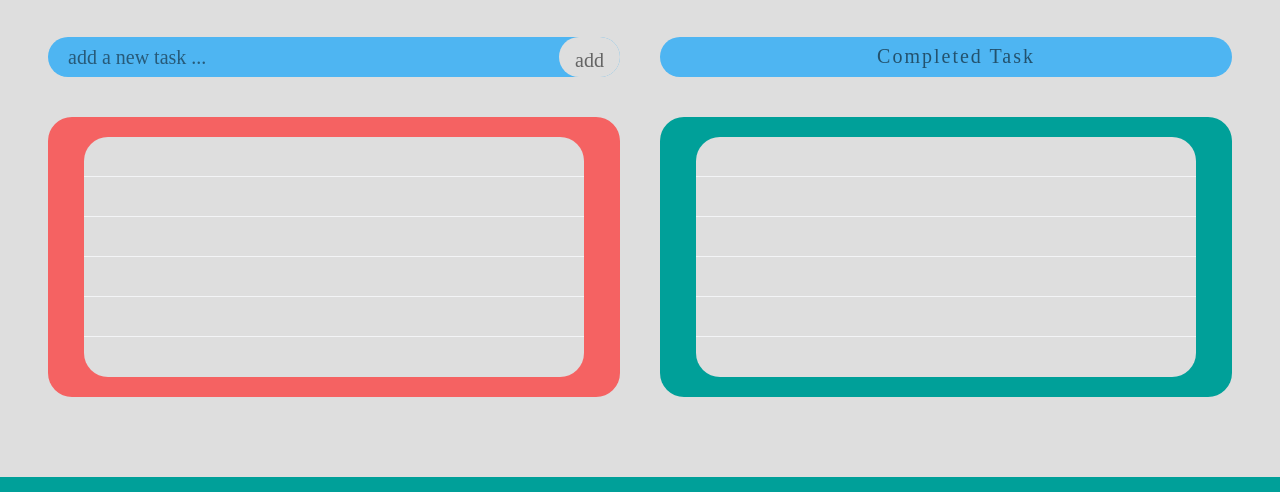
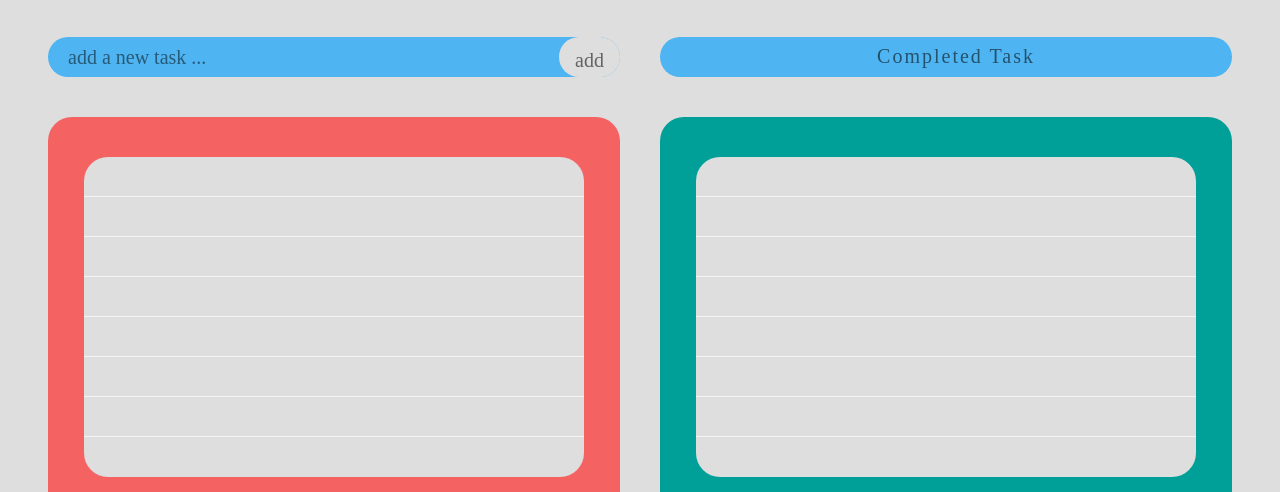
Before and after one commit to hivadi-dev/todo-list, a plain HTML site: page index2.html in a window 1280 px wide. Shown: the part 103-595 px from the top of the page. Drawn offline with nearby package versions, Linux system fonts and the light colour scheme; a web font is replaced by a local one.

Commit message:
Update index2.html

```diff
--- a/index2.html
+++ b/index2.html
@@ -15,7 +15,7 @@
   <link rel="stylesheet" href="css/output.css">
 </head>
 
-<body  class="bg-[#DEDEDE] min-h-screen">
+<body  class="bg-[#DEDEDE] ">
 
   <div class="flex px-12 h-[100px]  ">
     <div class="hidden lg:flex lg:w-1/4  gap-16 justify-start items-center">
@@ -26,7 +26,7 @@
     <div class="hidden lg:flex w-1/4 justify-end items-center"><span id="toggle" class="text-[30px]"><i class="ri-moon-line"></i></span></div>
   </div>
 
-  <div class="w-full flex flex-col h-[400px] lg:flex-row gap-10  px-12">
+  <div class="w-full flex flex-col h-auto lg:flex-row gap-10  px-12">
 
     <div class="flex flex-col pt-10 w-full min-h-[400px] gap-10 ">
       <div class="w-full h-10 flex justify-between bg-[#4EB5F2]  rounded-3xl">
@@ -34,8 +34,10 @@
         <button class="text-[16px] lg:text-[20px] text-[#0000008c] bg-[#DEDEDE] px-4 py-2 rounded-3xl hover:bg-[#185ABD] hover:text-white duration-200">add </button>
       </div>
       <div class="w-full h-[400px] bg-[#F56262] flex justify-center items-center rounded-3xl ">
-        <div class="w-[350px]  md:w-[650px] lg:w-[500px] h-60 bg-[#DEDEDE]  rounded-3xl ">
+        <div class="w-[350px]  md:w-[650px] lg:w-[500px] h-80 bg-[#DEDEDE]  rounded-3xl ">
           <ul id="do" class="w-full h-full rounded-3xl ">
+            <li class="w-full h-10 border-b border-b-gray-100 flex items-center px-3 line dark:text-black "></li>
+            <li class="w-full h-10 border-b border-b-gray-100 flex items-center px-3 line dark:text-black "></li>
             <li class="w-full h-10 border-b border-b-gray-100 flex items-center px-3 line dark:text-black "></li>
             <li class="w-full h-10 border-b border-b-gray-100 flex items-center px-3 line dark:text-black "></li>
             <li class="w-full h-10 border-b border-b-gray-100 flex items-center px-3 line dark:text-black "></li>
@@ -49,15 +51,17 @@
     </div>
 
     <div class="flex flex-col pt-10 w-full min-h-[400px] gap-10">
-      <div class="w-full flex justify-center h-14 text-[20px] text-[#0000008c] ps-5 tracking-widest pt-1 bg-[#4EB5F2] rounded-3xl ">Completed Task</div>
+      <div class="w-full flex justify-center h-10 text-[20px] text-[#0000008c] ps-5 tracking-widest pt-1 bg-[#4EB5F2] rounded-3xl ">Completed Task</div>
       <div class="w-full h-[400px] bg-[#00A099] flex justify-center items-center relative rounded-3xl">
-        <!-- <img class="absolute w-[100px] h-[100px] right-0 top-0" src="image/sonne_16.gif" alt=""> -->
-        <div class="w-[350px] md:w-[650px] lg:w-[500px] h-60 bg-[#DEDEDE] rounded-3xl">
+
+        <div class="w-[350px] md:w-[650px] lg:w-[500px] h-80 bg-[#DEDEDE] rounded-3xl">
           <ul id="done" class="w-full h-full rounded-3xl ">
             <li class="w-full h-10 border-b border-b-gray-100 flex items-center px-3 line dark:text-black "></li>
             <li class="w-full h-10 border-b border-b-gray-100 flex items-center px-3 line dark:text-black "></li>
             <li class="w-full h-10 border-b border-b-gray-100 flex items-center px-3 line dark:text-black"></li>
             <li class="w-full h-10 border-b border-b-gray-100 flex items-center px-3 line dark:text-black"></li>
+            <li class="w-full h-10 border-b border-b-gray-100 flex items-center px-3 line dark:text-black "></li>
+            <li class="w-full h-10 border-b border-b-gray-100 flex items-center px-3 line dark:text-black "></li>
             <li class="w-full h-10 border-b border-b-gray-100 flex items-center px-3 line dark:text-black"></li>
             <li class="w-full h-10  flex items-center px-3 line dark:text-black  "></li>
           </ul>
@@ -83,7 +87,7 @@
         hivadi.dev
         </a>
 
-        <a href="mailto:dargazanihiva@gmail.com" class="flex items-center gap-2 ps-35 md:ps-0 hover:text-[#E75438]">
+        <a href="mailto:dargazanihiva@gmail.com" class="flex items-center gap-2 ps-32 md:ps-0 hover:text-[#E75438]">
 
             <svg xmlns="http://www.w3.org/2000/svg"  class="w-8 h-8"viewBox="0 0 24 24" fill="currentColor"><path d="M3 3H21C21.5523 3 22 3.44772 22 4V20C22 20.5523 21.5523 21 21 21H3C2.44772 21 2 20.5523 2 20V4C2 3.44772 2.44772 3 3 3ZM12.0606 11.6829L5.64722 6.2377L4.35278 7.7623L12.0731 14.3171L19.6544 7.75616L18.3456 6.24384L12.0606 11.6829Z"></path></svg>
         dargazanihiva@gmail.com
@@ -94,4 +98,5 @@
 </body>
 <script src="script.js"></script>
 
+
 </html>
```
